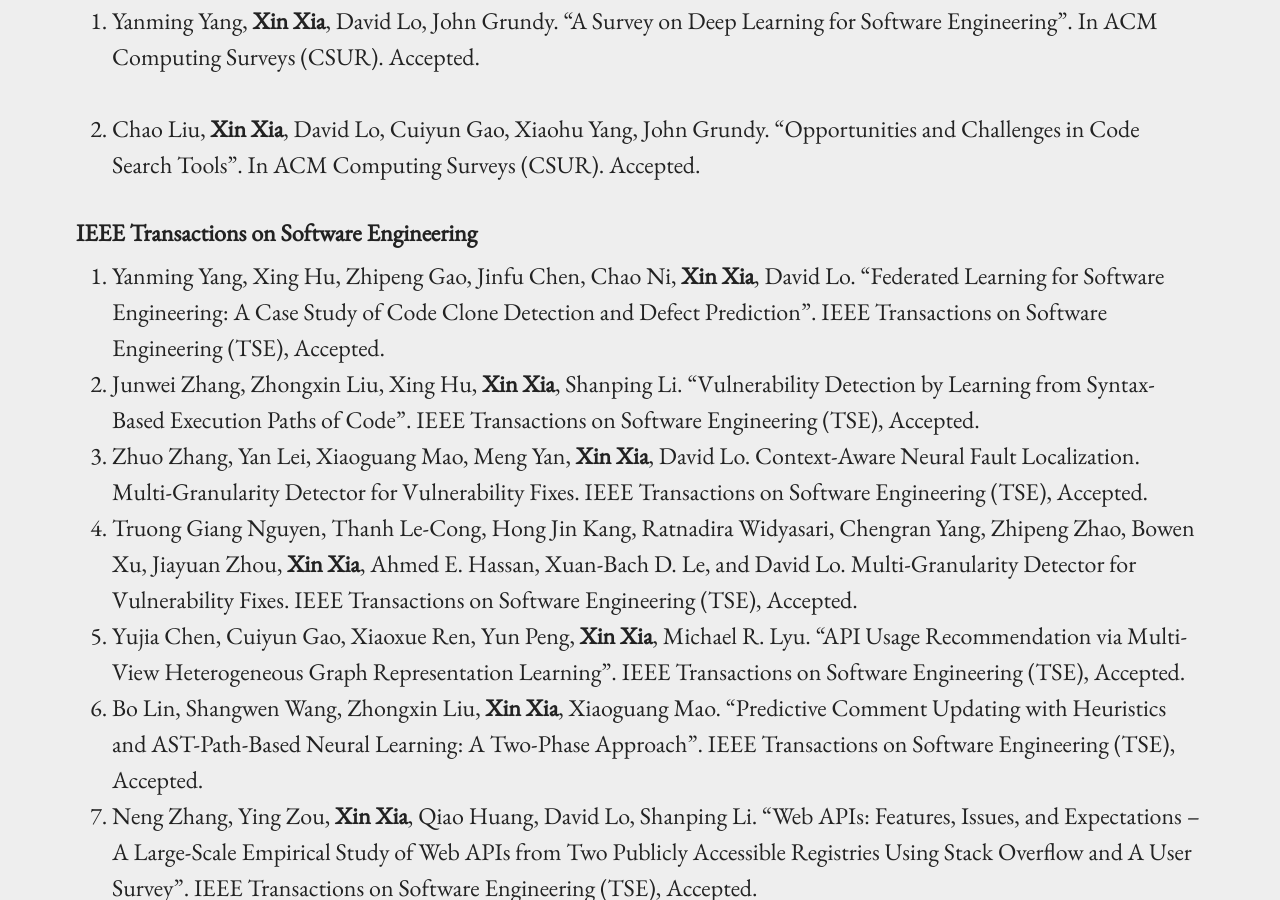
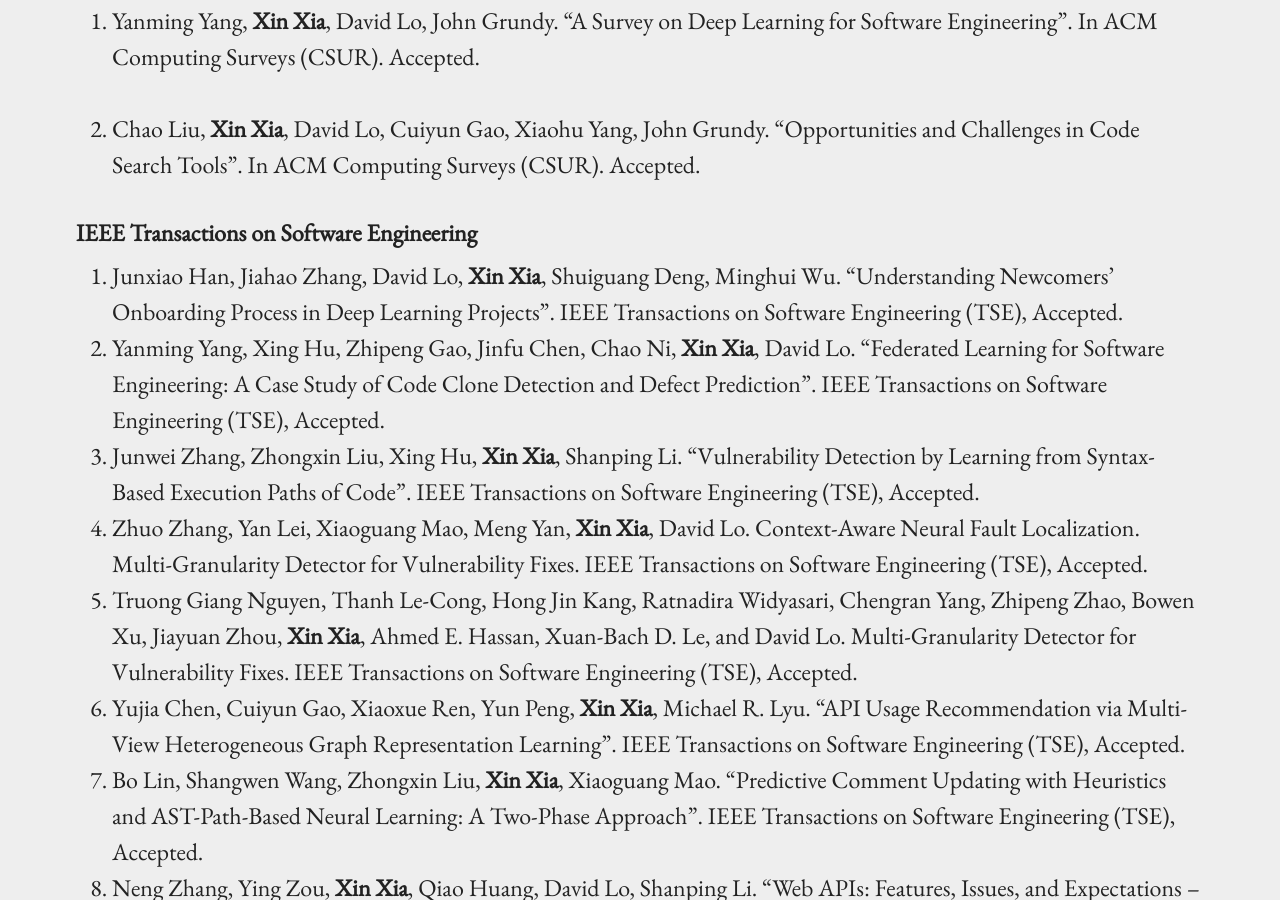
Before and after one commit to xin-xia/xin-xia.github.io, a Jekyll site: the page built from index.md, in a window 1280 px wide and 900 px high, scrolled down 1227 px. Built offline with Jekyll 4.4.1, drawn with Linux system fonts in a browser that asks for light colours.

Commit message:
Update index.md

```diff
--- a/index.md
+++ b/index.md
@@ -38,6 +38,7 @@ Data Science, AI and SE, Mining Software Repositories, Empirical Software Engine
 
 
 #### IEEE Transactions on Software Engineering
+1. Junxiao Han, Jiahao Zhang, David Lo, <strong>Xin Xia</strong>, Shuiguang Deng,  Minghui Wu. "Understanding Newcomers’ Onboarding Process in Deep Learning Projects". IEEE Transactions on Software Engineering (TSE), Accepted.         <br />
 1. Yanming Yang, Xing Hu, Zhipeng Gao, Jinfu Chen, Chao Ni, <strong>Xin Xia</strong>,   David Lo. "Federated Learning for Software Engineering: A
 Case Study of Code Clone Detection and Defect Prediction". IEEE Transactions on Software Engineering (TSE), Accepted.         <br />
 1. Junwei Zhang, Zhongxin Liu, Xing Hu, <strong>Xin Xia</strong>, Shanping Li. "Vulnerability Detection by Learning from Syntax-Based Execution Paths of Code". IEEE Transactions on Software Engineering (TSE), Accepted.         <br />
```
